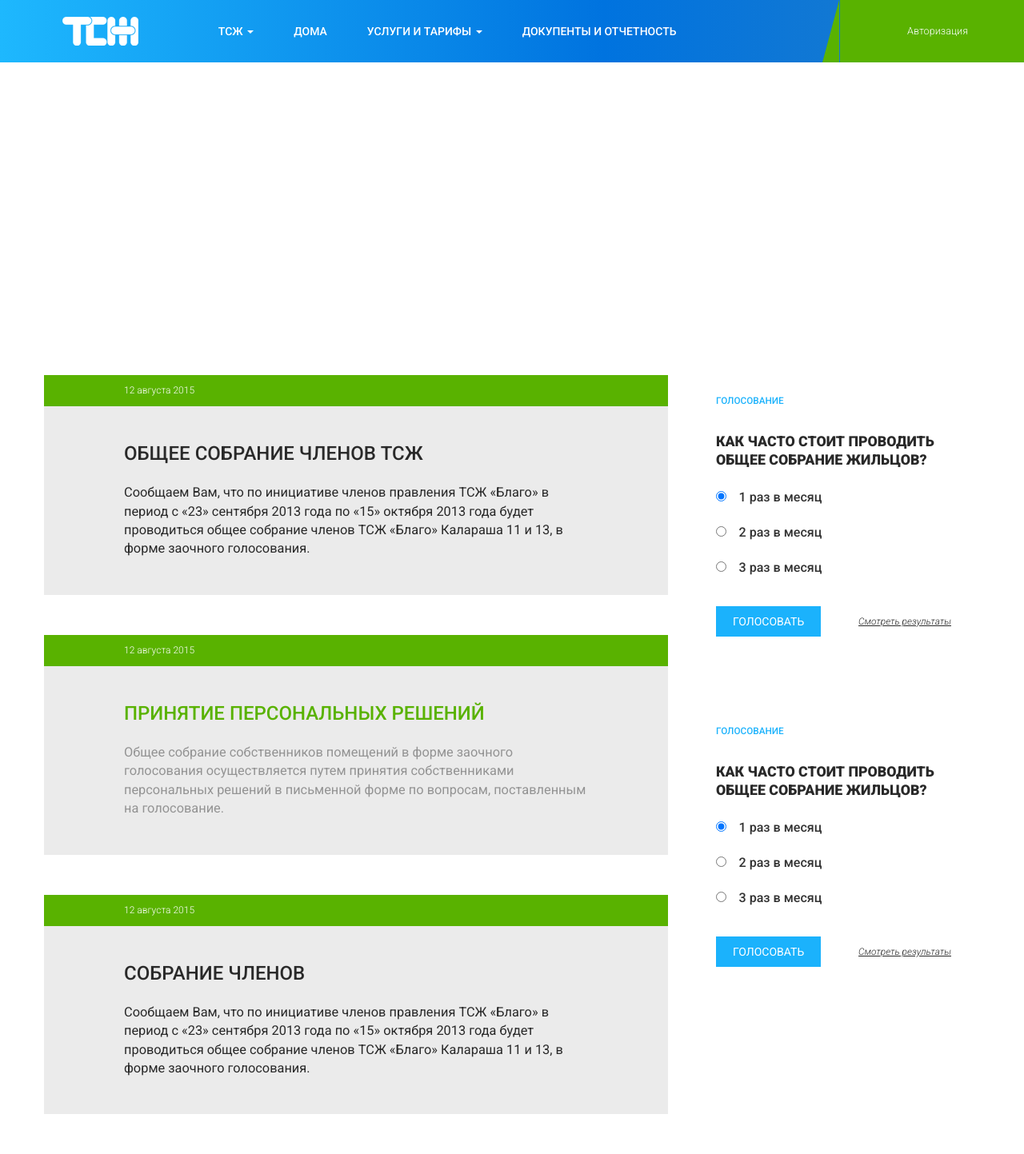
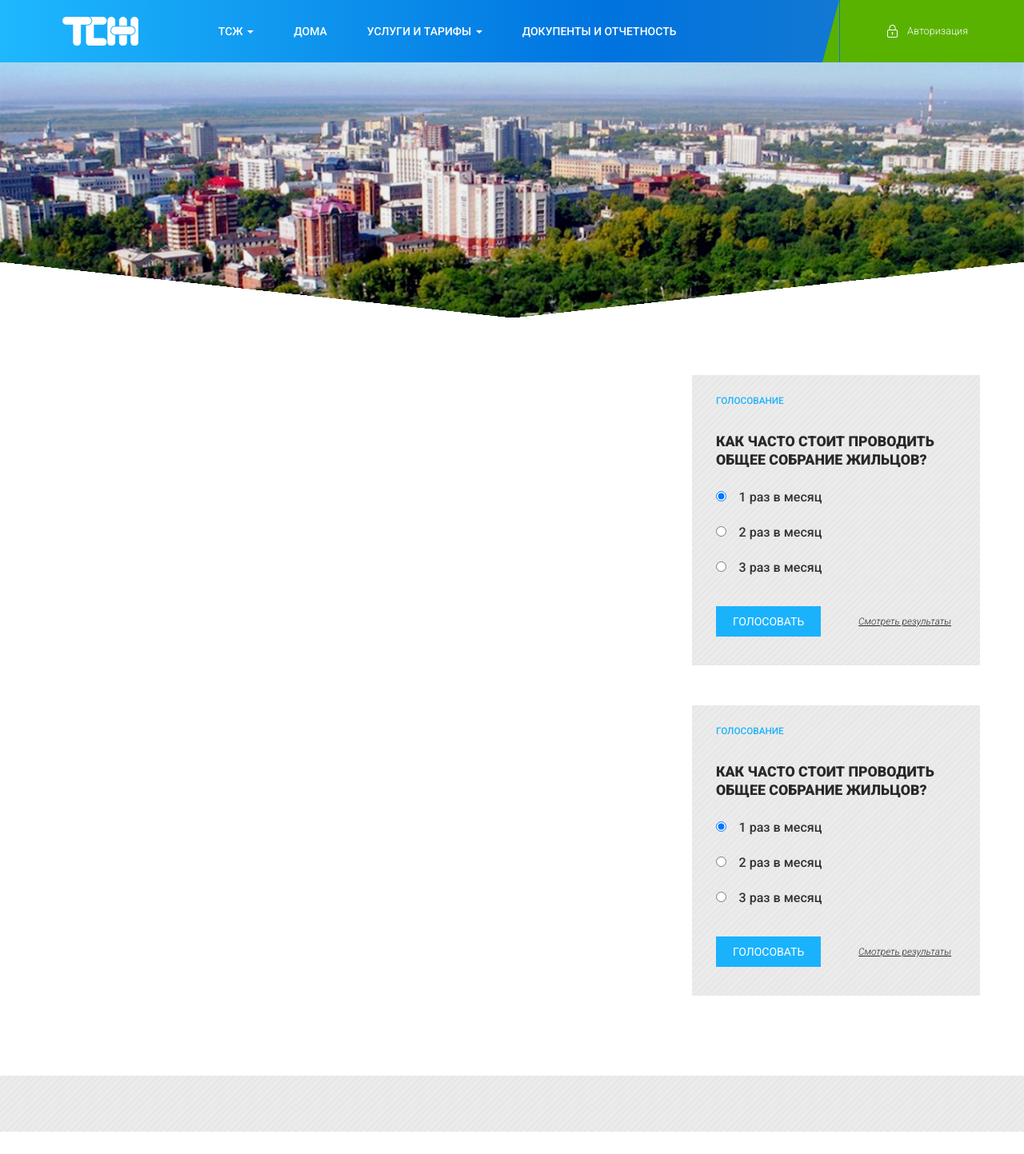
Before and after one commit to Romanell0/tsj, a plain HTML site: page index.html in a window 1280 px wide. Shown: the whole page at 80% size. After the commit the page ends 1415 px from the top, so only its background shows below. Drawn offline with nearby package versions, Linux system fonts and the light colour scheme.

Commit message:
главная странийа, меню, сайд бар

```diff
--- a/index.html
+++ b/index.html
@@ -6,7 +6,7 @@
     <meta name="viewport" content="width=device-width, initial-scale=1.0">
     <meta name="description" content="">
     <meta name="author" content="">
-    <title>Starter Template for Bootstrap 3.3.5</title>
+    <title>ТСЖ</title>
     <link rel="shortcut icon" href="">
     <link rel="stylesheet" href="https://maxcdn.bootstrapcdn.com/bootstrap/3.3.5/css/bootstrap.min.css">
 <!--    <link rel="stylesheet" href="https://maxcdn.bootstrapcdn.com/bootstrap/3.3.5/css/bootstrap-theme.min.css">-->
@@ -19,36 +19,9 @@
 </head>
 
 <body>
+<!--  nav-->
    <div class="main_menu">
        <div class="container">
-
-<!--
-       <nav class="navbar" role="navigation">
-
-        <div class="navbar-header">
-          <a class="logo" href="#"><img src="img/logo.png" alt=""></a>
-        </div>
-
-        <div class="collapse navbar-collapse" id="">
-          <ul class="nav navbar-nav">
-
-
-                <li><a href="#">тсж</a></li>
-                <li><a href="#">дома</a></li>
-                <li><a href="#">услуги и тарифы</a></li>
-                <li><a href="#">докупенты и отчетность</a></li>
-
-
-
-          </ul>
-
-          <ul class="nav navbar-nav navbar-right">
-            <li><a href="#">Авторизация</a></li>
-          </ul>
-        </div>
-
-    </nav>
--->
    <div class="navbar navbar-default">
       <div class="container">
         <div class="navbar-header">
@@ -89,48 +62,23 @@
     </div>
    </div>
 
+
+<!--    header-->
 <header id="header" class="head_img">
     <div class="header_mask"></div>
 </header>
 
+<!-- content-->
 <div class="container">
+<!--   content-->
     <div class=" col-xs-12 col-sm-8" id="content_area">
 
-        <div class="row news">
-            <div class="head">12 августа 2015</div>
-            <div class="content">
-                <h2 class="title"><a href="">общее собрание членов ТСЖ</a></h2>
-                <div class="text">
-                    Сообщаем Вам, что по инициативе членов правления ТСЖ «Благо»
-в период с «23» сентября 2013 года по «15» октября 2013 года будет проводиться общее собрание членов ТСЖ «Благо» Калараша 11 и 13,
-в форме заочного голосования.
-                </div>
-            </div>
-        </div>
 
-        <div class="row news even">
-            <div class="head">12 августа 2015</div>
-            <div class="content">
-                <h2 class="title"><a href="#">Принятие персональных решений</a></h2>
-                <div class="text">
-                    Общее собрание собственников помещений в форме заочного голосования осуществляется путем принятия собственниками персональных решений в письменной форме по вопросам, поставленным на голосование.
-                </div>
-            </div>
-        </div>
-
-        <div class="row news">
-            <div class="head">12 августа 2015</div>
-            <div class="content">
-                <h2 class="title"><a href="">собрание членов</a></h2>
-                <div class="text">
-Сообщаем Вам, что по инициативе членов правления ТСЖ «Благо»
-в период с «23» сентября 2013 года по «15» октября 2013 года будет проводиться общее собрание членов ТСЖ «Благо» Калараша 11 и 13,
-в форме заочного голосования.
-                </div>
-            </div>
-        </div>
 
     </div>
+    <!--   end content-->
+
+<!--    sidebar-->
     <div class="side_bar col-sm-4 voting hidden-xs">
 
         <div class="block">
@@ -160,9 +108,13 @@
         </div>
 
     </div>
+    <!--    end sidebar-->
 </div>
 
+<!--foote-->
+<footer id="footer">
 
+</footer>
 
 
 
--- a/style/style.less
+++ b/style/style.less
@@ -69,11 +69,17 @@ height: 78px;
         @media (min-width: 818px){
                 margin-left: 6.3%;
         }
-    .open>a, .dropdown-menu{
+    .open>a, .dropdown-menu, li.active a{
         background-color: #0f80be!important;
         color: #fff!important;
         border: 0!important;
-    }
+            li>a{
+                color: #fff!important;
+            }
+        }
+        .dropdown-menu{
+            min-width: 130%;
+        }
         li{
 //                margin-right: 27px;
             a{
@@ -104,17 +110,25 @@ height: 78px;
                 box-shadow: 160px 0px 0 0 #59b200, 316px 0px 0 0 #59b200, 500px 0px 0 0 #59b200;
         }
         li{
-            text-align: right;
+            text-align: left;
             margin-right: 0;
+            @media(min-width: 768px){
+                text-align: right;
+            }
             a, a:hover,a:visited{
                 text-transform: capitalize;
                 font-weight: 200;
                 padding-right: 0;
                 font-size: 90%;
-                background: url(img/icons.png) no-repeat;
-                background-position: -7px -153px;
-                padding-left: 26px;
+                background: url(../img/icons.png) no-repeat;
+                background-position: 17px -153px;
+                padding-left: 58px;
                 min-height: 78px;
+                 @media(min-width: 768px){
+                    background-position: -7px -153px;
+                    padding-left: 26px;
+                }
+
             }
         }
     }
@@ -138,14 +152,13 @@ height: 78px;
 //    }
 }
 #header {
-    background: url(img/header.jpg);
+    background: url(../img/header.jpg);
     background-position: top center;
     background-size: cover;
     height: 328px;
     margin-bottom: 63px;
-    position: relative;
     .header_mask{
-        background: url(img/header_mask.png) no-repeat;
+        background: url(../img/header_mask.png) no-repeat;
         height: 328px;
         background-size: 100% 328px;
         background-position: bottom center;
@@ -163,10 +176,11 @@ height: 78px;
 
 #content_area{
 //    padding-right: 2.5%;
-    .news{
+    #home_page_content{
+        .news_block{
         margin-bottom: 50px;
         .head{
-            background: url(img/icons.png) no-repeat, #59b200;
+            background: url(../img/icons.png) no-repeat, #59b200;
             background-position: 4.5% -80px;
             color: #fff;
             padding: 11px 100px;
@@ -195,7 +209,7 @@ height: 78px;
             }
         }
     }
-    .news.even{
+            .news_block.even{
         .head{
 
         }
@@ -208,6 +222,9 @@ height: 78px;
             }
         }
     }
+    }
+
+
 }
 .side_bar{
     padding-right: 0;
@@ -215,7 +232,7 @@ height: 78px;
     .block{
         margin-bottom: 50px;
         padding: 26px 30px;
-        background: url(img/voting-bg.jpg);
+        background: url(../img/voting-bg.jpg);
         .name{
             margin: 0;
             color: #1bb2fc;
@@ -271,6 +288,12 @@ height: 78px;
         }
     }
 }
+#footer{
+    background: url(../img/voting-bg.jpg);
+    height: 70px;
+    margin-top: 50px;
+}
+
 @media (max-width: 1000px){
     .container {
         width: 100%!important;
```
Also changed, not shown: gome_page_content.html (added, +35 -0 lines), style/style.css.
